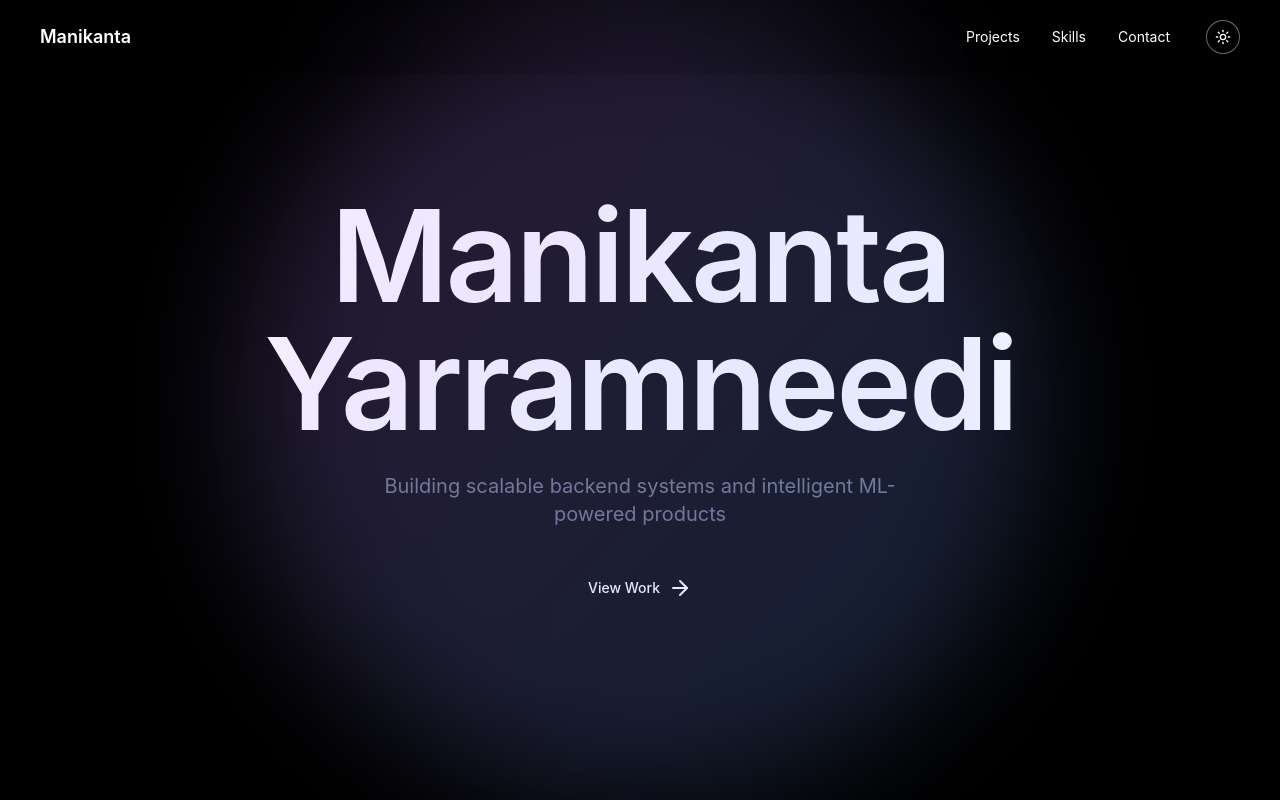
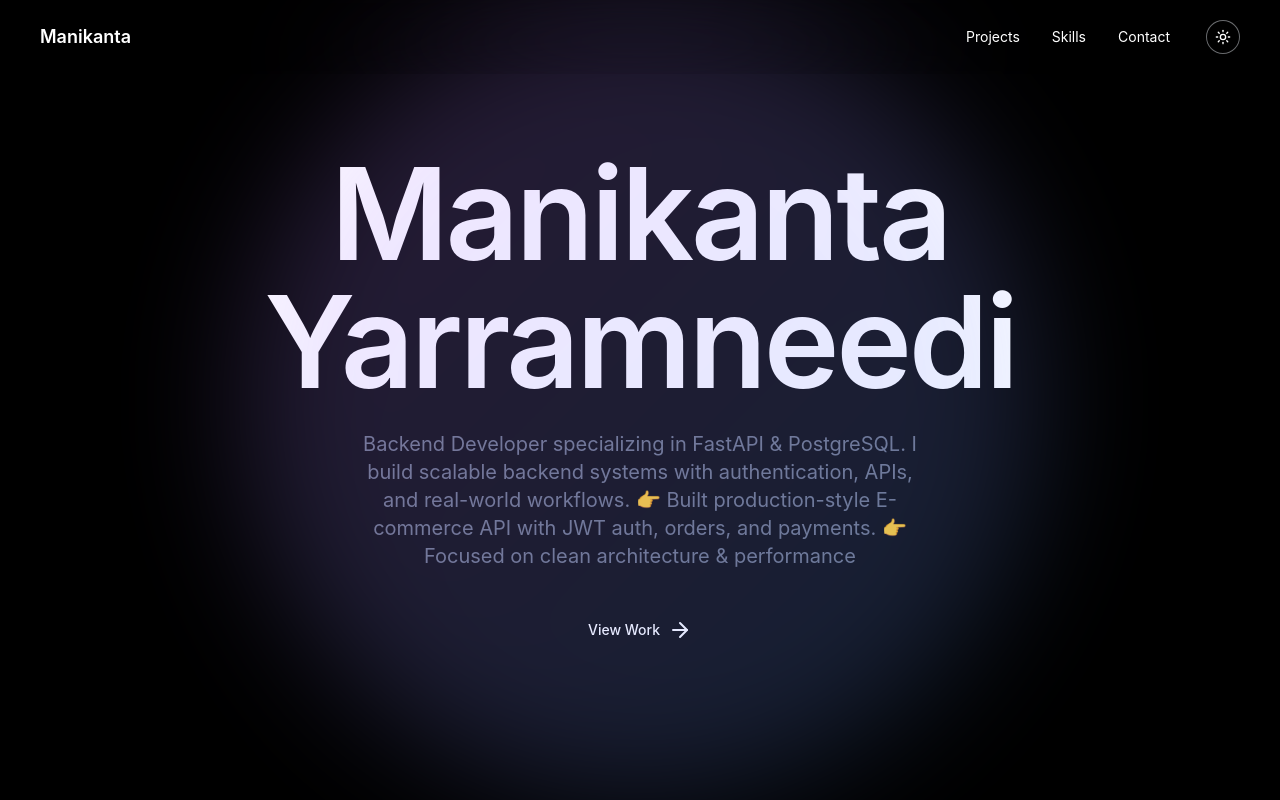
Before and after one commit to Maniprogramer/portfolio, a React (Vite) app: page / in a window 1280 px wide. Shown: the top 800 px of the page. Built offline with nearby package versions, Linux system fonts and the light colour scheme.

Commit message:
Update: hero subtitle

```diff
--- a/src/data/portfolio.js
+++ b/src/data/portfolio.js
@@ -6,7 +6,7 @@ export const portfolioData = {
 
   // Hero Section
   heroTitle: "Manikanta Yarramneedi",
-  heroSubtitle: "Building scalable backend systems and intelligent ML-powered products",
+  heroSubtitle: "Backend Developer specializing in FastAPI & PostgreSQL. I build scalable backend systems with authentication, APIs, and real-world workflows. 👉 Built production-style E-commerce API with JWT auth, orders, and payments. 👉 Focused on clean architecture & performance",
 
   // Impact Section (3 items)
   impactItems: [
```
